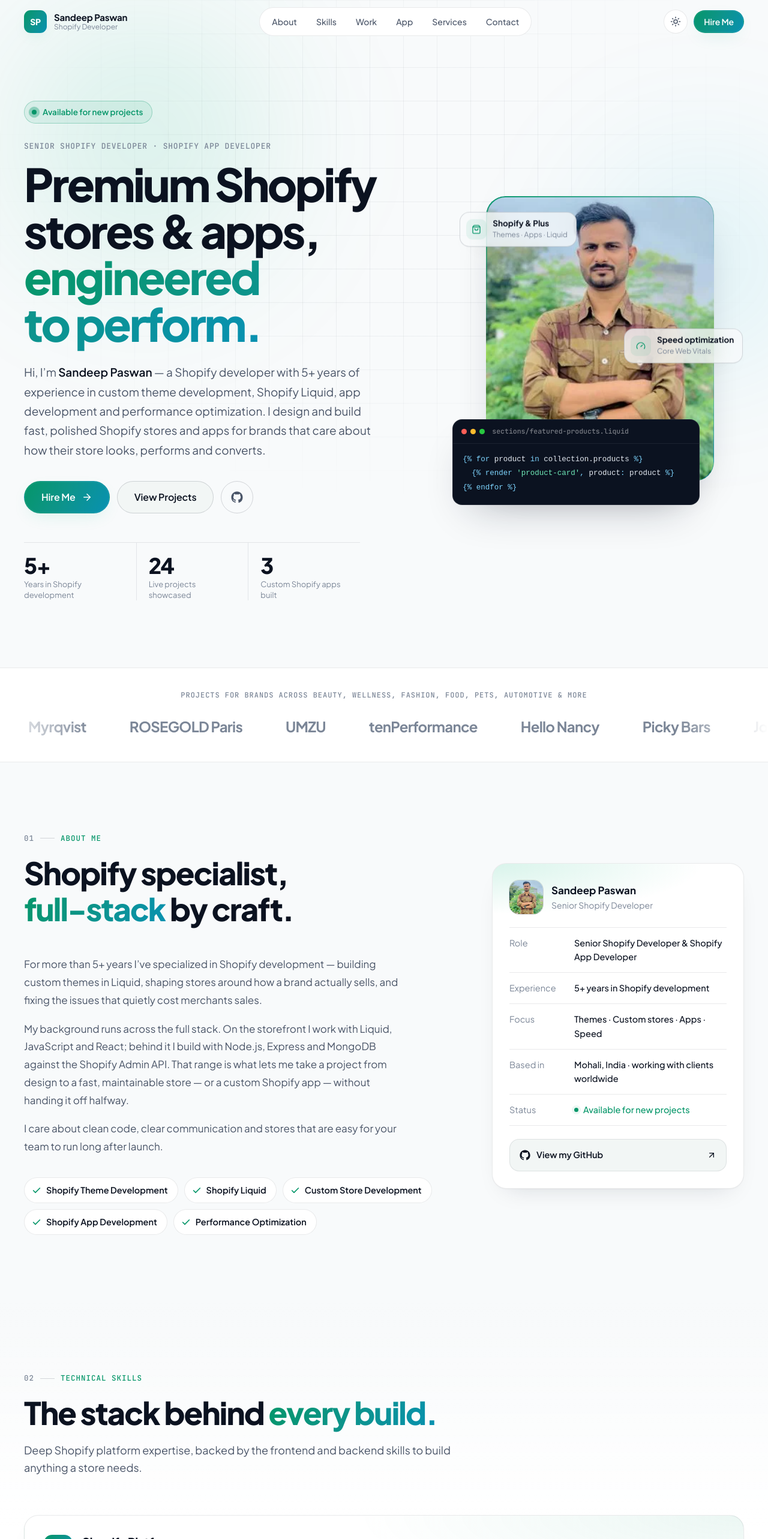
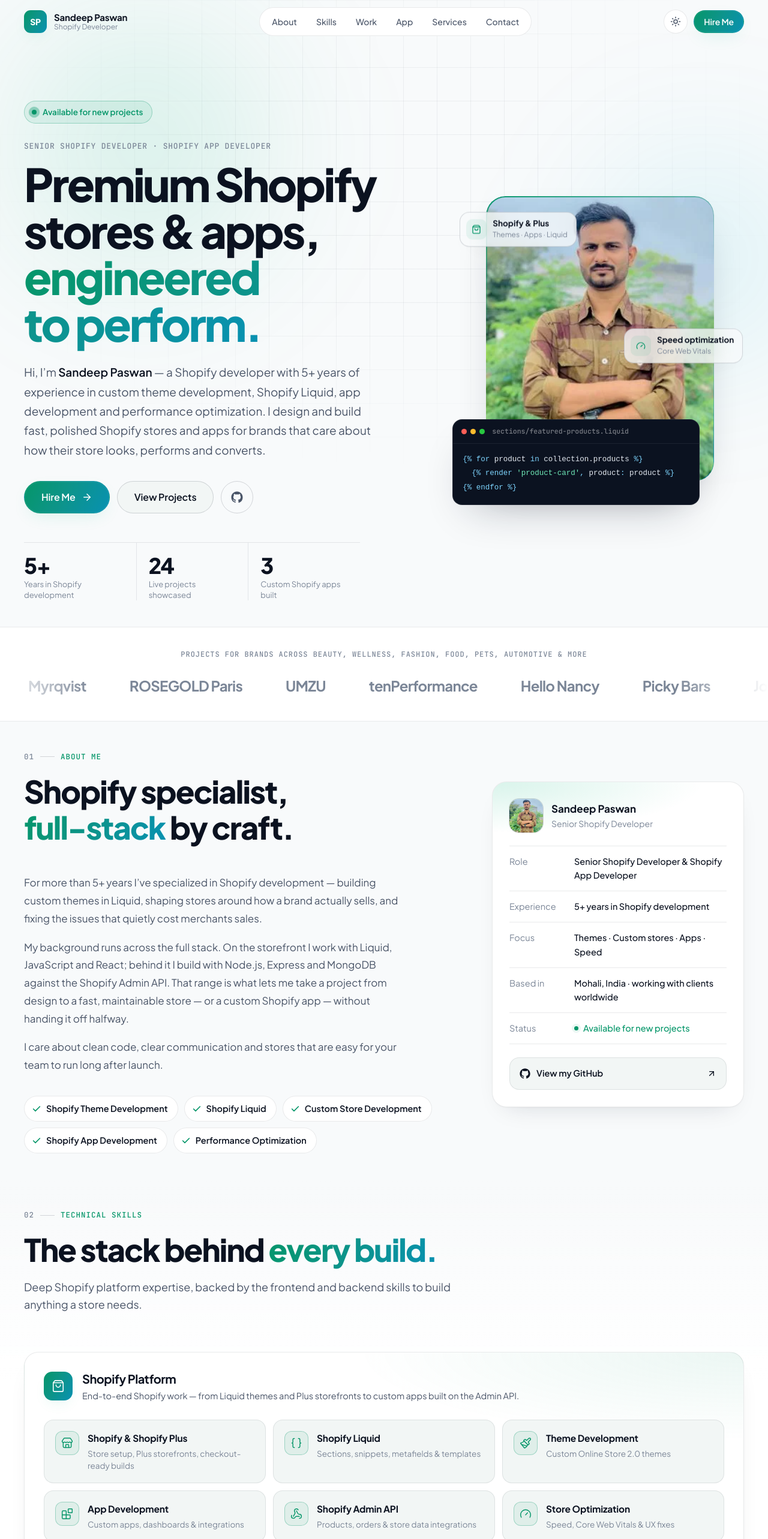
Before and after one commit to sandeep24097/portfolio, a React (Vite) app: page / in a window 1280 px wide. Shown: the top 2566 px of the page at 60% size. Built offline with nearby package versions, Linux system fonts and the light colour scheme.

Commit message:
update code

```diff
--- a/src/components/sections/Hero.module.css
+++ b/src/components/sections/Hero.module.css
@@ -1,7 +1,7 @@
 .hero {
   position: relative;
   padding-top: calc(var(--nav-height) + clamp(48px, 8vw, 96px));
-  padding-bottom: clamp(64px, 9vw, 112px);
+  padding-bottom: var(--section-space);
   overflow: hidden;
 }
 
--- a/src/styles/global.css
+++ b/src/styles/global.css
@@ -13,6 +13,8 @@
   --gutter: 20px;
   --container: 1200px;
   --nav-height: 72px;
+  /* Vertical padding on every section; adjacent sections sit 2x this apart. */
+  --section-space: clamp(28px, 3.5vw, 44px);
 
   --ease-out: cubic-bezier(0.2, 0.7, 0.2, 1);
   --ease-spring: cubic-bezier(0.34, 1.4, 0.64, 1);
@@ -178,7 +180,7 @@
 
 .section {
   position: relative;
-  padding-block: clamp(72px, 9vw, 112px);
+  padding-block: var(--section-space);
 }
 
 .gradient-text {
```
